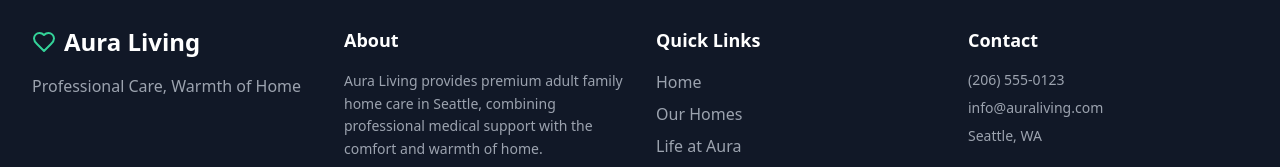
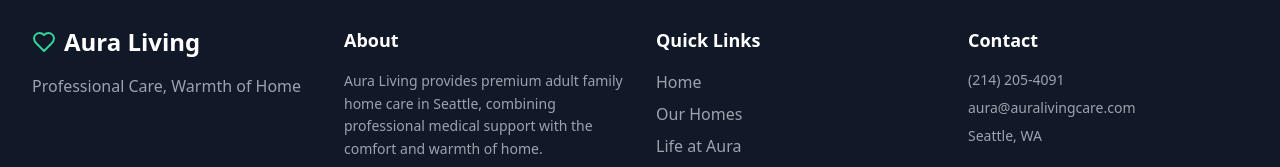
Before and after one commit to sfq24/Auraliving, a React (Vite) app: page / in a window 1280 px wide. Shown: the part 5412-5579 px from the top of the page. Built offline with nearby package versions, Linux system fonts and the light colour scheme.

Commit message:
Updated Footer.tsx

```diff
--- a/src/components/Footer.tsx
+++ b/src/components/Footer.tsx
@@ -73,13 +73,13 @@ export const Footer = () => {
             <h3 className="text-lg font-bold mb-4">{t.contactInfo}</h3>
             <ul className="space-y-2 text-gray-400 text-sm">
               <li>
-                <a href="tel:(206) 555-0123" className="hover:text-emerald-400 transition-colors">
-                  (206) 555-0123
+                <a href="tel:(214) 205-4091" className="hover:text-emerald-400 transition-colors">
+                  (214) 205-4091
                 </a>
               </li>
               <li>
-                <a href="mailto:info@auraliving.com" className="hover:text-emerald-400 transition-colors">
-                  info@auraliving.com
+                <a href="mailto:aura@auralivingcare.com" className="hover:text-emerald-400 transition-colors">
+                  aura@auralivingcare.com
                 </a>
               </li>
               <li>Seattle, WA</li>
```
